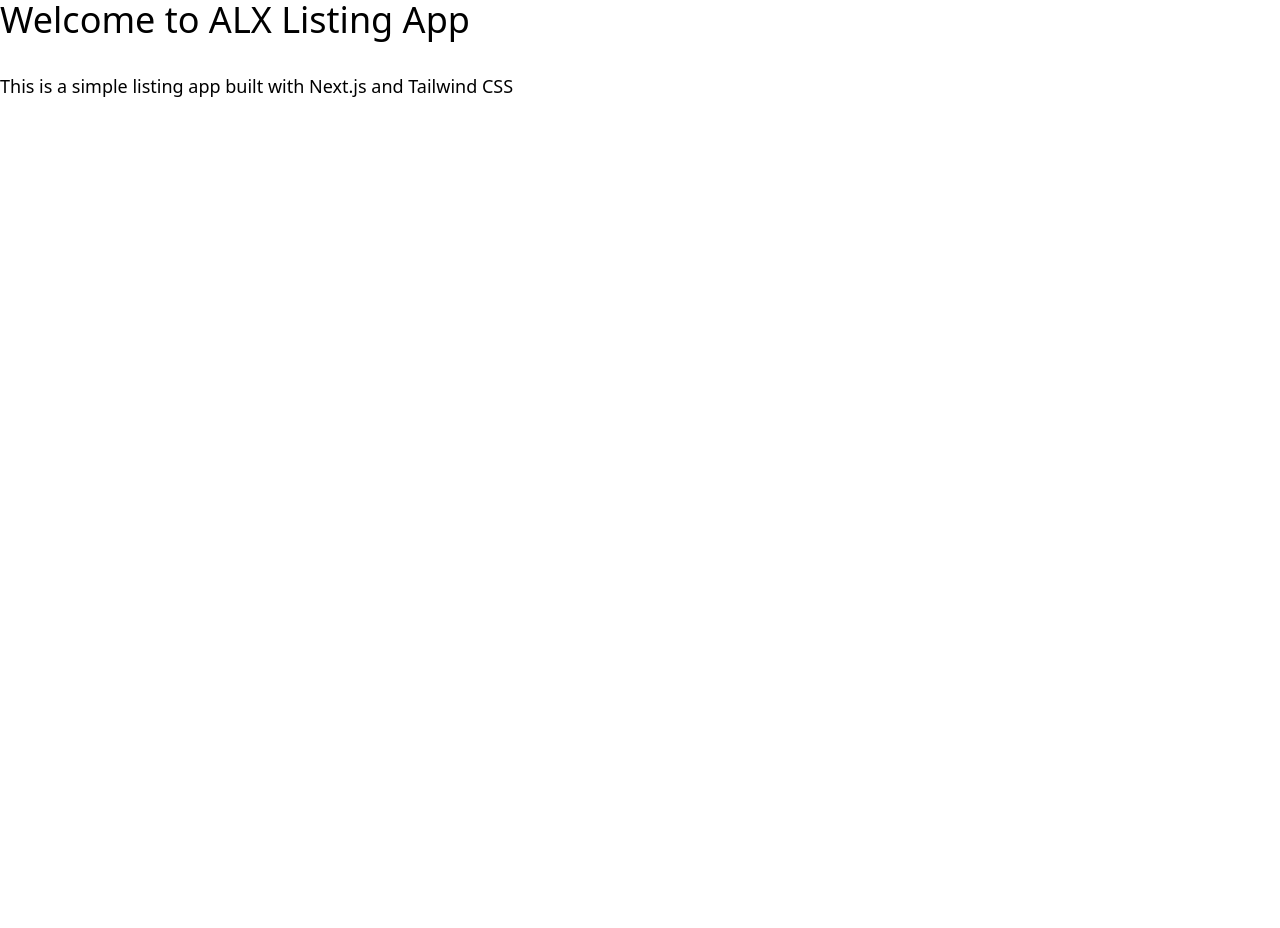
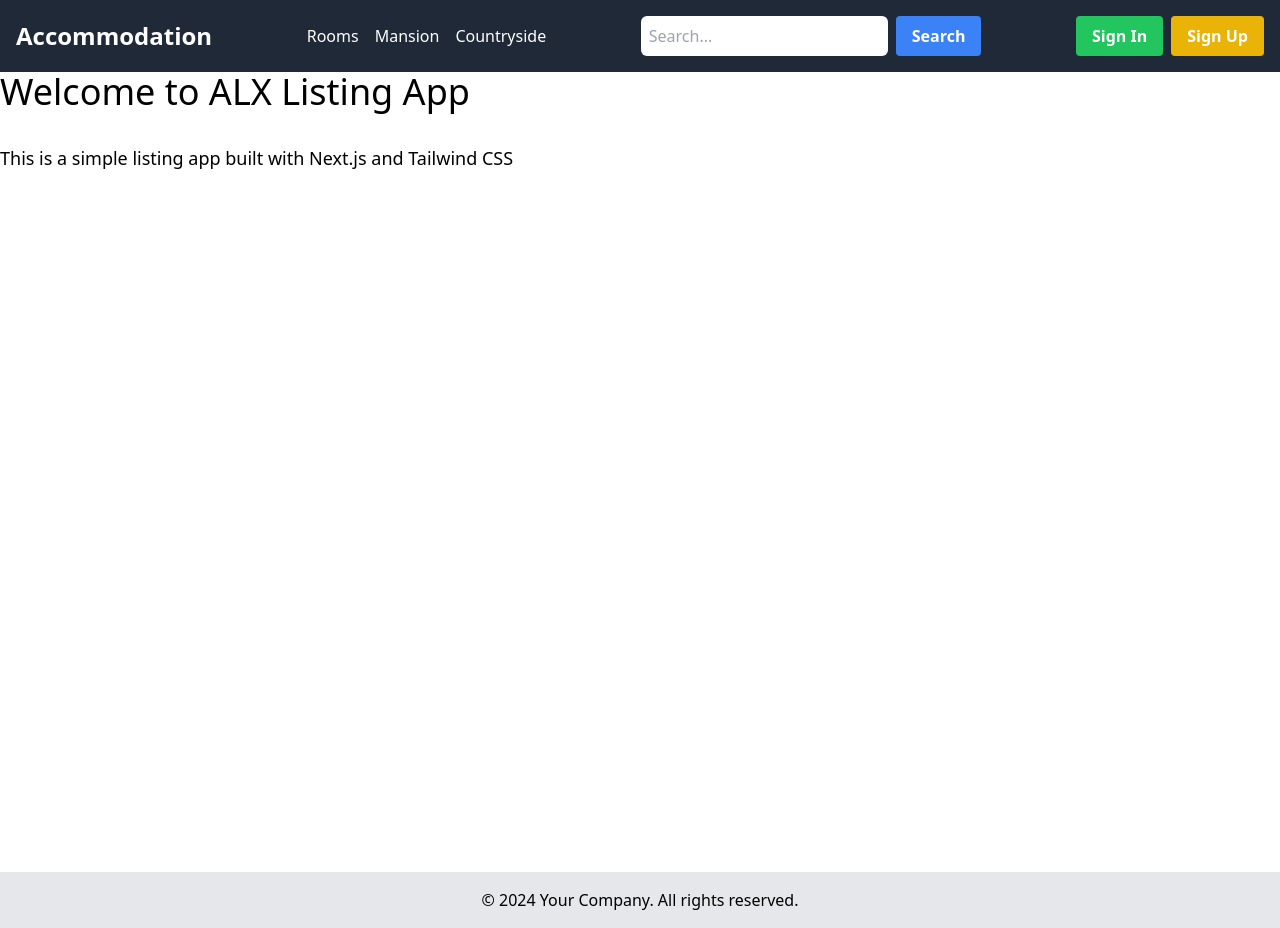
Before and after one commit to Eli-Keli/alx-listing-app-00, a Next.js app: page / in a window 1280 px wide. Before the commit the page ends 800 px from the top, so only its background shows below. Built offline with nearby package versions, Linux system fonts and the light colour scheme.

Commit message:
Implement Layout Components and Modify Application Root

```diff
--- a/components/layout/Footer.tsx
+++ b/components/layout/Footer.tsx
@@ -0,0 +1,11 @@
+// Note: Footer component for the layout of the website
+
+const Footer: React.FC = () => {
+    return (
+        <footer className="p-4 bg-gray-200 text-center">
+            <p>&copy; {new Date().getFullYear()} Your Company. All rights reserved.</p>
+        </footer>
+    );
+};
+
+export default Footer;
--- a/components/layout/Header.tsx
+++ b/components/layout/Header.tsx
@@ -0,0 +1,28 @@
+// Note: Header component for the layout of the website
+
+const Header: React.FC = () => {
+    return (
+        <header className="bg-gray-800 text-white p-4 flex justify-between items-center">
+            <div className="logo">
+                <h1 className="text-2xl font-bold">Accommodation</h1>
+            </div>
+            <nav>
+                <ul className="flex space-x-4">
+                    <li><a href="#rooms" className="hover:text-gray-400">Rooms</a></li>
+                    <li><a href="#mansion" className="hover:text-gray-400">Mansion</a></li>
+                    <li><a href="#countryside" className="hover:text-gray-400">Countryside</a></li>
+                </ul>
+            </nav>
+            <div className="flex items-center space-x-2">
+                <input type="text" placeholder="Search..." className="p-2 rounded-md" />
+                <button type="submit" className="bg-blue-500 hover:bg-blue-700 text-white font-bold py-2 px-4 rounded">Search</button>
+            </div>
+            <div className="flex space-x-2">
+                <button className="bg-green-500 hover:bg-green-700 text-white font-bold py-2 px-4 rounded">Sign In</button>
+                <button className="bg-yellow-500 hover:bg-yellow-700 text-white font-bold py-2 px-4 rounded">Sign Up</button>
+            </div>
+        </header>
+    );
+};
+
+export default Header;
--- a/components/layout/Layout.tsx
+++ b/components/layout/Layout.tsx
@@ -0,0 +1,20 @@
+import Header from "./Header";
+import Footer from "./Footer";
+
+import { ReactNode } from 'react';
+
+interface LayoutProps {
+  children: ReactNode;
+}
+
+const Layout: React.FC<LayoutProps> = ({ children }) => {
+  return (
+    <>
+      <Header />
+      <main className="min-h-screen">{children}</main>
+      <Footer />
+    </>
+  );
+}
+
+export default Layout;
--- a/pages/_app.tsx
+++ b/pages/_app.tsx
@@ -1,6 +1,11 @@
+import Layout from "@/components/layout/Layout";
 import "@/styles/globals.css";
 import type { AppProps } from "next/app";
 
 export default function App({ Component, pageProps }: AppProps) {
-  return <Component {...pageProps} />;
+  return (
+    <Layout>
+      <Component {...pageProps} />
+    </Layout>
+  );
 }
```
